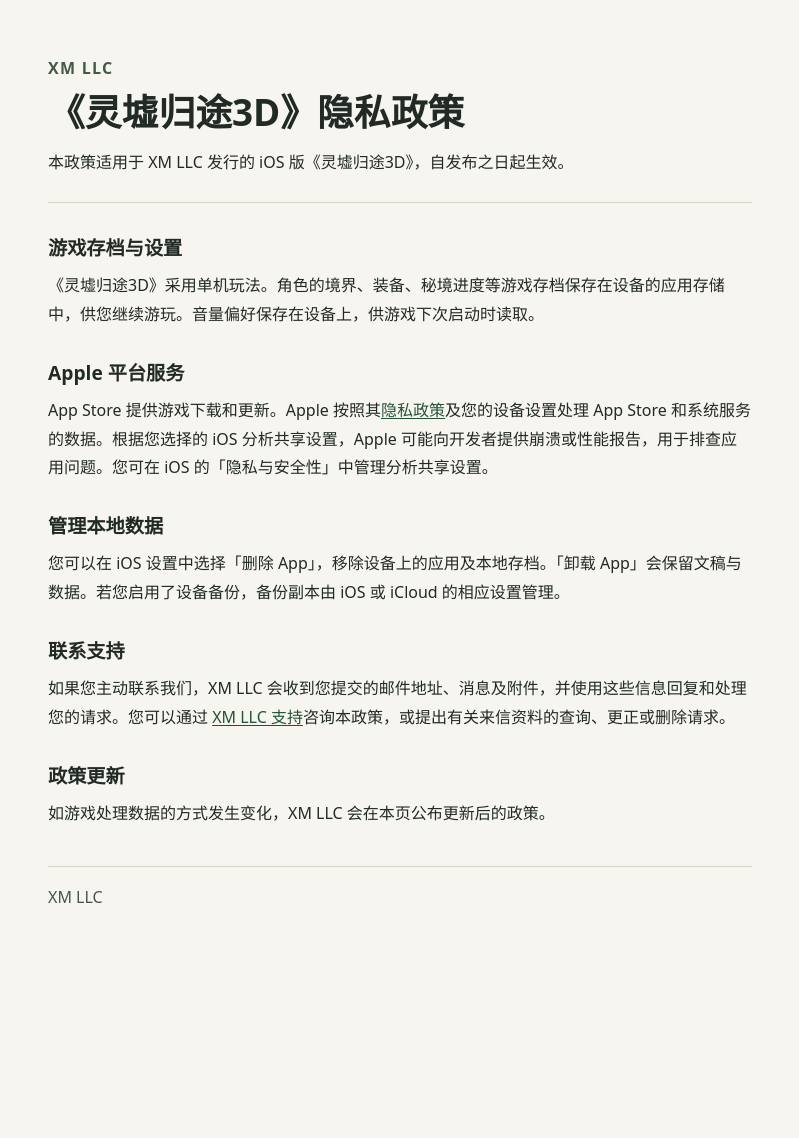
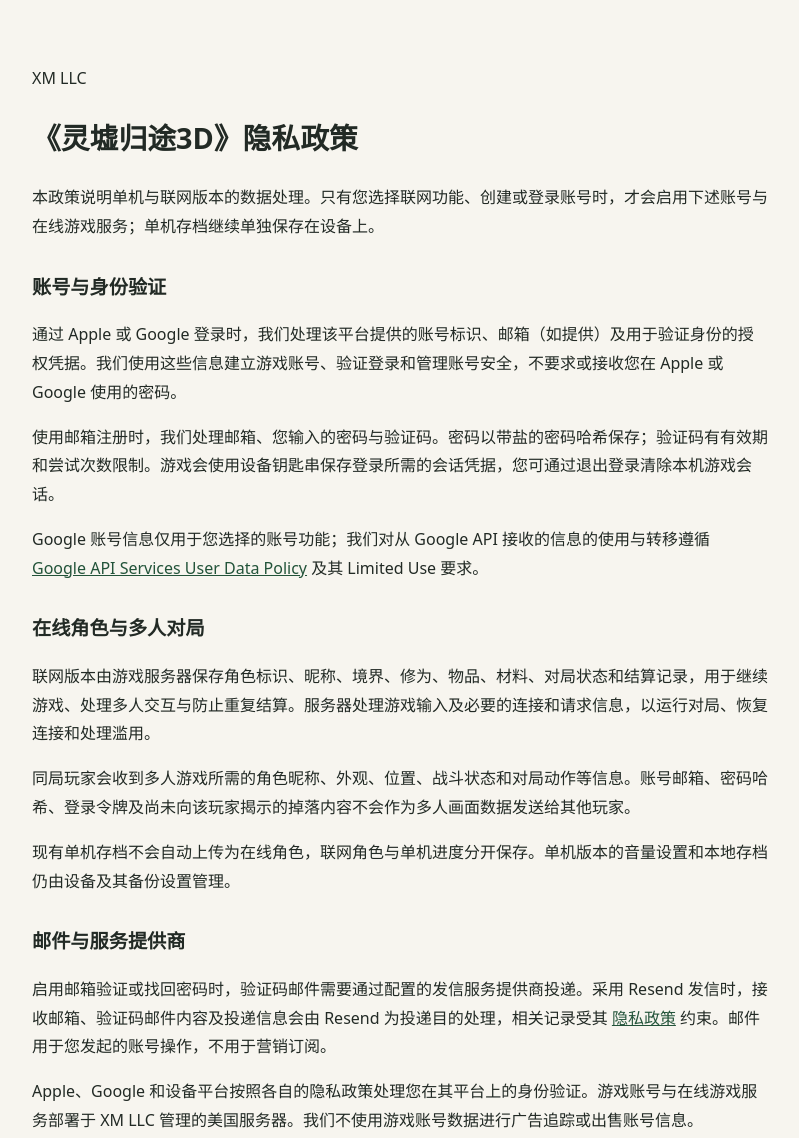
Before and after one commit to 910633510/XM, a plain HTML site: page lingxu3d-privacy.html in a window 1280 px wide. Shown: the top 1138 px of the page, without its empty margins (240-1039 px from the left). Before the commit the page ends 952 px from the top, so only its background shows below. Drawn offline with Linux system fonts and the light colour scheme.

Commit message:
Update Lingxu 3D policy for accounts and authoritative online gameplay

```diff
--- a/lingxu3d-privacy.html
+++ b/lingxu3d-privacy.html
@@ -1,57 +1,9 @@
 <!doctype html>
-<html lang="zh-Hans">
-<head>
-  <meta charset="utf-8">
-  <meta name="viewport" content="width=device-width, initial-scale=1">
-  <meta name="description" content="XM LLC 发行的 iOS 游戏《灵墟归途3D》的隐私政策。">
-  <title>《灵墟归途3D》隐私政策 | XM LLC</title>
-  <style>
-    :root { color-scheme: light; background: #f7f5ef; color: #222a25; }
-    body { margin: 0; font: 16px/1.8 system-ui, -apple-system, "PingFang SC", sans-serif; }
-    main, footer { width: min(44rem, calc(100% - 2.5rem)); margin-inline: auto; }
-    main { padding-block: 3rem 2rem; }
-    header { padding-bottom: 1.25rem; border-bottom: 1px solid #d4d7ce; }
-    h1 { margin-block: .35rem .65rem; font-size: clamp(1.65rem, 5vw, 2.3rem); line-height: 1.35; }
-    h2 { margin-block: 1.7rem .35rem; font-size: 1.2rem; }
-    p { margin-block: .35rem; }
-    .brand { color: #45594b; font-weight: 700; letter-spacing: .08em; }
-    a { color: #225339; text-underline-offset: .15em; overflow-wrap: anywhere; }
-    footer { padding-block: 1rem 2.5rem; border-top: 1px solid #d4d7ce; color: #46554a; }
-  </style>
-</head>
-<body>
-  <main>
-    <header>
-      <p class="brand">XM LLC</p>
-      <h1>《灵墟归途3D》隐私政策</h1>
-      <p>本政策适用于 XM LLC 发行的 iOS 版《灵墟归途3D》，自发布之日起生效。</p>
-    </header>
-
-    <section aria-labelledby="local">
-      <h2 id="local">游戏存档与设置</h2>
-      <p>《灵墟归途3D》采用单机玩法。角色的境界、装备、秘境进度等游戏存档保存在设备的应用存储中，供您继续游玩。音量偏好保存在设备上，供游戏下次启动时读取。</p>
-    </section>
-
-    <section aria-labelledby="apple">
-      <h2 id="apple">Apple 平台服务</h2>
-      <p>App Store 提供游戏下载和更新。Apple 按照其<a href="https://www.apple.com/legal/privacy/zh-cn/">隐私政策</a>及您的设备设置处理 App Store 和系统服务的数据。根据您选择的 iOS 分析共享设置，Apple 可能向开发者提供崩溃或性能报告，用于排查应用问题。您可在 iOS 的「隐私与安全性」中管理分析共享设置。</p>
-    </section>
-
-    <section aria-labelledby="deletion">
-      <h2 id="deletion">管理本地数据</h2>
-      <p>您可以在 iOS 设置中选择「删除 App」，移除设备上的应用及本地存档。「卸载 App」会保留文稿与数据。若您启用了设备备份，备份副本由 iOS 或 iCloud 的相应设置管理。</p>
-    </section>
-
-    <section aria-labelledby="support">
-      <h2 id="support">联系支持</h2>
-      <p>如果您主动联系我们，XM LLC 会收到您提交的邮件地址、消息及附件，并使用这些信息回复和处理您的请求。您可以通过 <a href="https://www.xmaillc.com/#contact">XM LLC 支持</a>咨询本政策，或提出有关来信资料的查询、更正或删除请求。</p>
-    </section>
-
-    <section aria-labelledby="changes">
-      <h2 id="changes">政策更新</h2>
-      <p>如游戏处理数据的方式发生变化，XM LLC 会在本页公布更新后的政策。</p>
-    </section>
-  </main>
-  <footer>XM LLC</footer>
-</body>
-</html>
+<html lang="zh-Hans"><head><meta charset="utf-8"><meta name="viewport" content="width=device-width,initial-scale=1"><title>《灵墟归途3D》隐私政策 | XM LLC</title><style>body{margin:0;background:#f7f5ef;color:#222a25;font:16px/1.8 system-ui,-apple-system,"PingFang SC",sans-serif}main,footer{width:min(46rem,calc(100% - 2.5rem));margin:auto}main{padding:3rem 0}h1{font-size:1.8rem}h2{font-size:1.2rem;margin-top:1.8rem}a{color:#225339;overflow-wrap:anywhere}footer{border-top:1px solid #d4d7ce;padding:1rem 0 2rem}</style></head><body><main>
+<header><p>XM LLC</p><h1>《灵墟归途3D》隐私政策</h1><p>本政策说明单机与联网版本的数据处理。只有您选择联网功能、创建或登录账号时，才会启用下述账号与在线游戏服务；单机存档继续单独保存在设备上。</p></header>
+<section><h2>账号与身份验证</h2><p>通过 Apple 或 Google 登录时，我们处理该平台提供的账号标识、邮箱（如提供）及用于验证身份的授权凭据。我们使用这些信息建立游戏账号、验证登录和管理账号安全，不要求或接收您在 Apple 或 Google 使用的密码。</p><p>使用邮箱注册时，我们处理邮箱、您输入的密码与验证码。密码以带盐的密码哈希保存；验证码有有效期和尝试次数限制。游戏会使用设备钥匙串保存登录所需的会话凭据，您可通过退出登录清除本机游戏会话。</p><p>Google 账号信息仅用于您选择的账号功能；我们对从 Google API 接收的信息的使用与转移遵循 <a href="https://developers.google.com/terms/api-services-user-data-policy">Google API Services User Data Policy</a> 及其 Limited Use 要求。</p></section>
+<section><h2>在线角色与多人对局</h2><p>联网版本由游戏服务器保存角色标识、昵称、境界、修为、物品、材料、对局状态和结算记录，用于继续游戏、处理多人交互与防止重复结算。服务器处理游戏输入及必要的连接和请求信息，以运行对局、恢复连接和处理滥用。</p><p>同局玩家会收到多人游戏所需的角色昵称、外观、位置、战斗状态和对局动作等信息。账号邮箱、密码哈希、登录令牌及尚未向该玩家揭示的掉落内容不会作为多人画面数据发送给其他玩家。</p><p>现有单机存档不会自动上传为在线角色，联网角色与单机进度分开保存。单机版本的音量设置和本地存档仍由设备及其备份设置管理。</p></section>
+<section><h2>邮件与服务提供商</h2><p>启用邮箱验证或找回密码时，验证码邮件需要通过配置的发信服务提供商投递。采用 Resend 发信时，接收邮箱、验证码邮件内容及投递信息会由 Resend 为投递目的处理，相关记录受其 <a href="https://resend.com/legal/privacy-policy">隐私政策</a> 约束。邮件用于您发起的账号操作，不用于营销订阅。</p><p>Apple、Google 和设备平台按照各自的隐私政策处理您在其平台上的身份验证。游戏账号与在线游戏服务部署于 XM LLC 管理的美国服务器。我们不使用游戏账号数据进行广告追踪或出售账号信息。</p></section>
+<section><h2>保存、删除与退出</h2><p>账号和角色数据在提供账号及游戏功能所需期间保存。您可以在游戏的账号管理中申请删除在线账号及角色；删除需要重新验证身份，并处理相关第三方登录授权的撤销。未完成的对局和连接也会按服务端规则结束。</p><p>退出登录会结束相应的游戏登录会话，但不会删除服务器角色。删除在线账号不会删除独立的本机单机存档；删除 iOS App 会移除本机应用数据，“卸载 App”则可能保留文稿与数据。设备备份由 iOS 或 iCloud 的相关设置管理。</p></section>
+<section><h2>联系与政策更新</h2><p>有关账号数据、隐私或支持请求，请联系 <a href="mailto:xm910llc@gmail.com">xm910llc@gmail.com</a>。如果您主动发送邮件，我们会处理来信地址、内容和附件，以回复您的请求。游戏的数据处理方式变化时，本页会更新。</p></section>
+</main><footer>XM LLC · <a href="https://www.xmaillc.com/">公司网站</a></footer></body></html>
```
